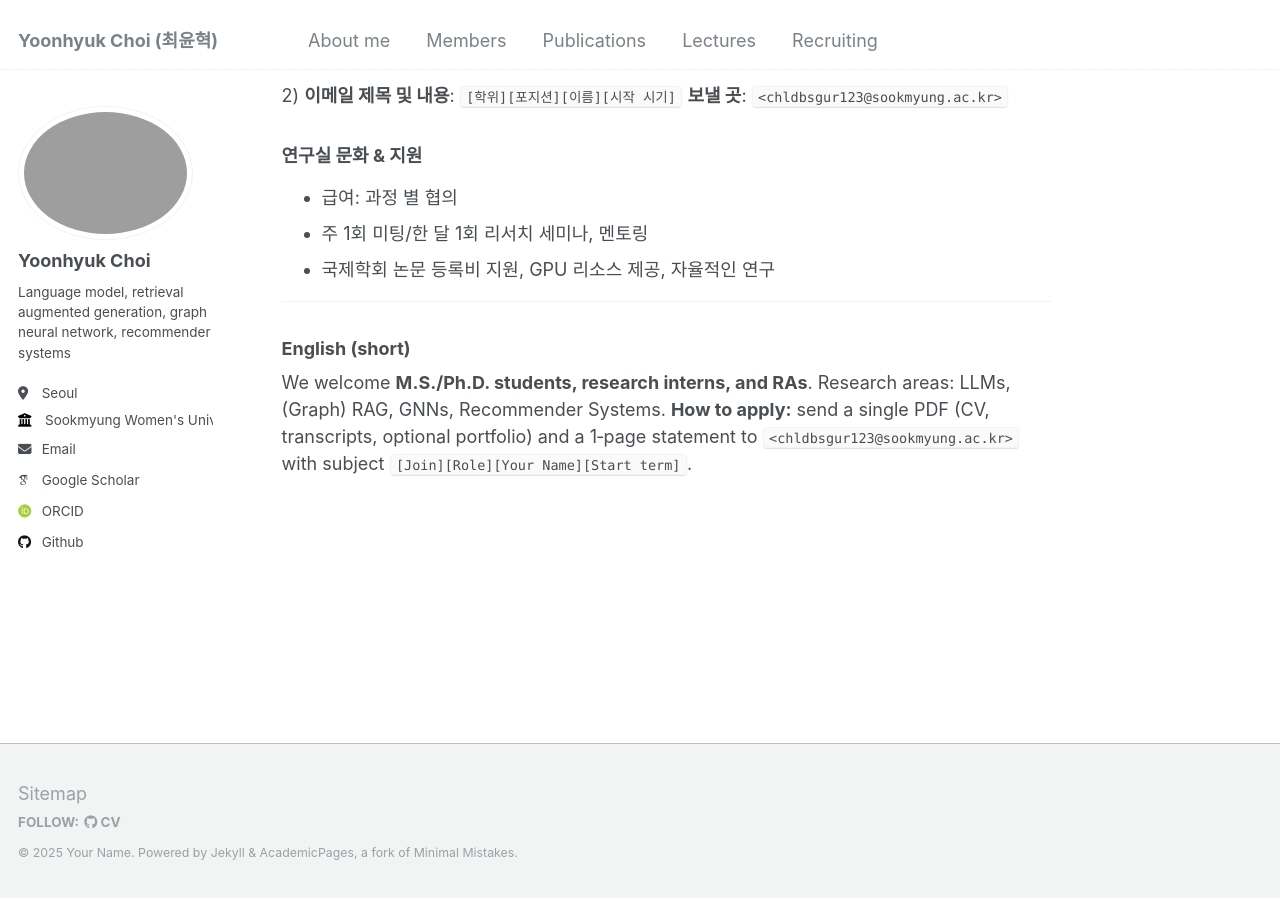
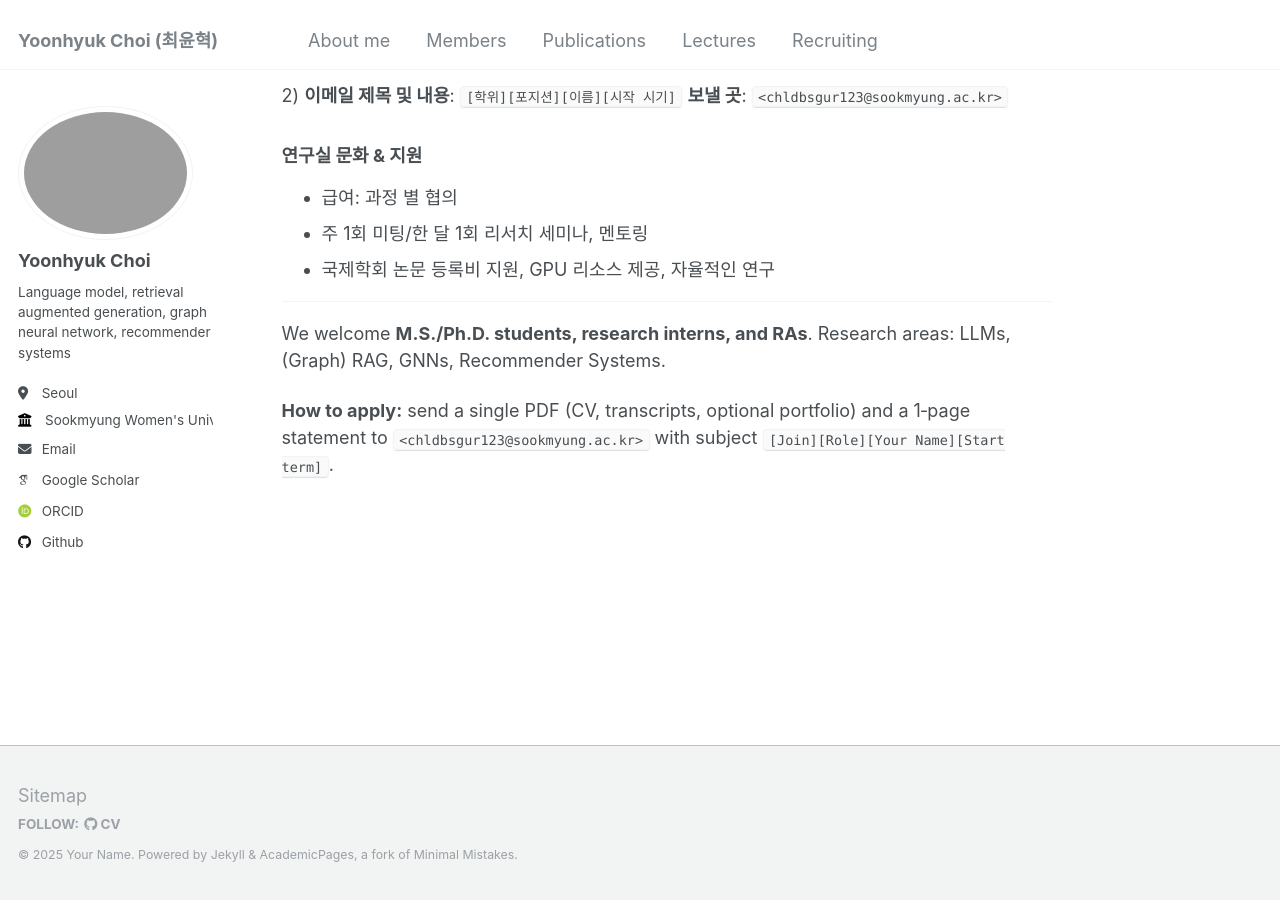
Before and after one commit to ChoiYoonHyuk/ChoiYoonHyuk.github.io, a Jekyll site: the page built from _pages/join.md, in a window 1280 px wide and 900 px high, scrolled down 813 px. Built offline with Jekyll 4.4.1, drawn with Linux system fonts in a browser that asks for light colours; some web fonts are replaced.

Commit message:
Update join.md

```diff
--- a/_pages/join.md
+++ b/_pages/join.md
@@ -51,6 +51,6 @@ toc_icon: "list"
 ---
 
 
-### English (short)
 We welcome **M.S./Ph.D. students, research interns, and RAs**. Research areas: LLMs, (Graph) RAG, GNNs, Recommender Systems.
+
 **How to apply:** send a single PDF (CV, transcripts, optional portfolio) and a 1‑page statement to `<chldbsgur123@sookmyung.ac.kr>` with subject `[Join][Role][Your Name][Start term]`.
```
